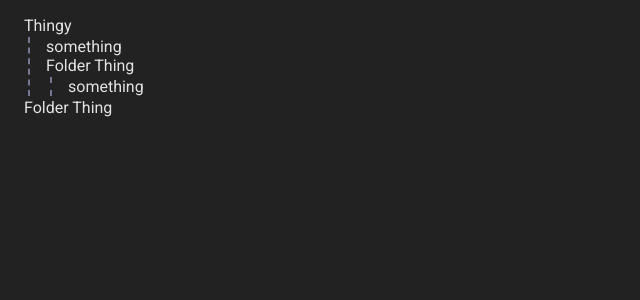
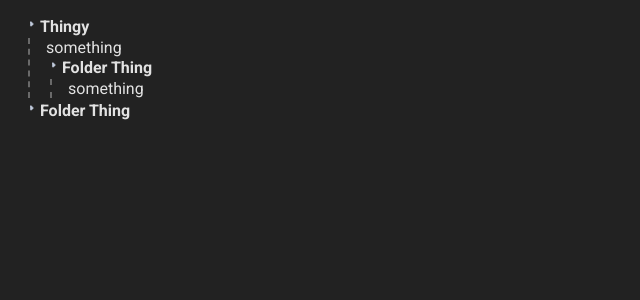
Before and after one commit to HazyVT/OpenTab, a Flask app: page / in a window 1280 px wide. Shown: the top 300 px of the page, without its empty margins (0-640 px from the left). Run offline with Flask 3, Linux system fonts and the light colour scheme.

Commit message:
Better styling of list

```diff
--- a/models/folder.py
+++ b/models/folder.py
@@ -2,6 +2,7 @@ class Folder:
     def __init__(self, id: int, name: str):
         self.id = id
         self.name = name
+        self.type = "folder"
         self.children = {}
 
     def add_to_children(self, item):
@@ -11,5 +12,6 @@ class Folder:
         return {
             "id": self.id,
             "name": self.name,
+            "type": self.type,
             "children": [x.to_dict() for x in self.children.values()]
         }
--- a/models/tab.py
+++ b/models/tab.py
@@ -3,10 +3,12 @@ class Tab:
         self.id = id
         self.name = name
         self.link = link
+        self.type = "tab"
 
     def to_dict(self):
         return {
             "id": self.id,
             "name": self.name,
+            "type": self.type,
             "link": self.link
         }
--- a/static/style.css
+++ b/static/style.css
@@ -2,6 +2,7 @@ body {
     background-color: #222222;
     color: #ffffffde;
     font-family: "Roboto", sans-serif;
+    user-select: none;
 }
 
 .icon {
@@ -19,7 +20,7 @@ ul {
 }
 
 #items {
-    border-left: 2px dashed #737994;
+    border-left: 2px dashed #6A6A6A;
     margin: 2px;
     margin-left: 4px;
 }
--- a/templates/data.html
+++ b/templates/data.html
@@ -1,5 +1,10 @@
 {% for child in children %}
-    <li>{{child.name}}</li>
+    {% if child.type == "folder" %}
+        <li><img class="icon" src="/static/caret.svg" /><b>{{child.name}}</b></li>
+    {% else %}
+        <li>{{child.name}}</li>
+    {% endif %}
+
     {% if child.children|length > 0 %}
     <ul id="items">
         {% with children=child.children %}
```
